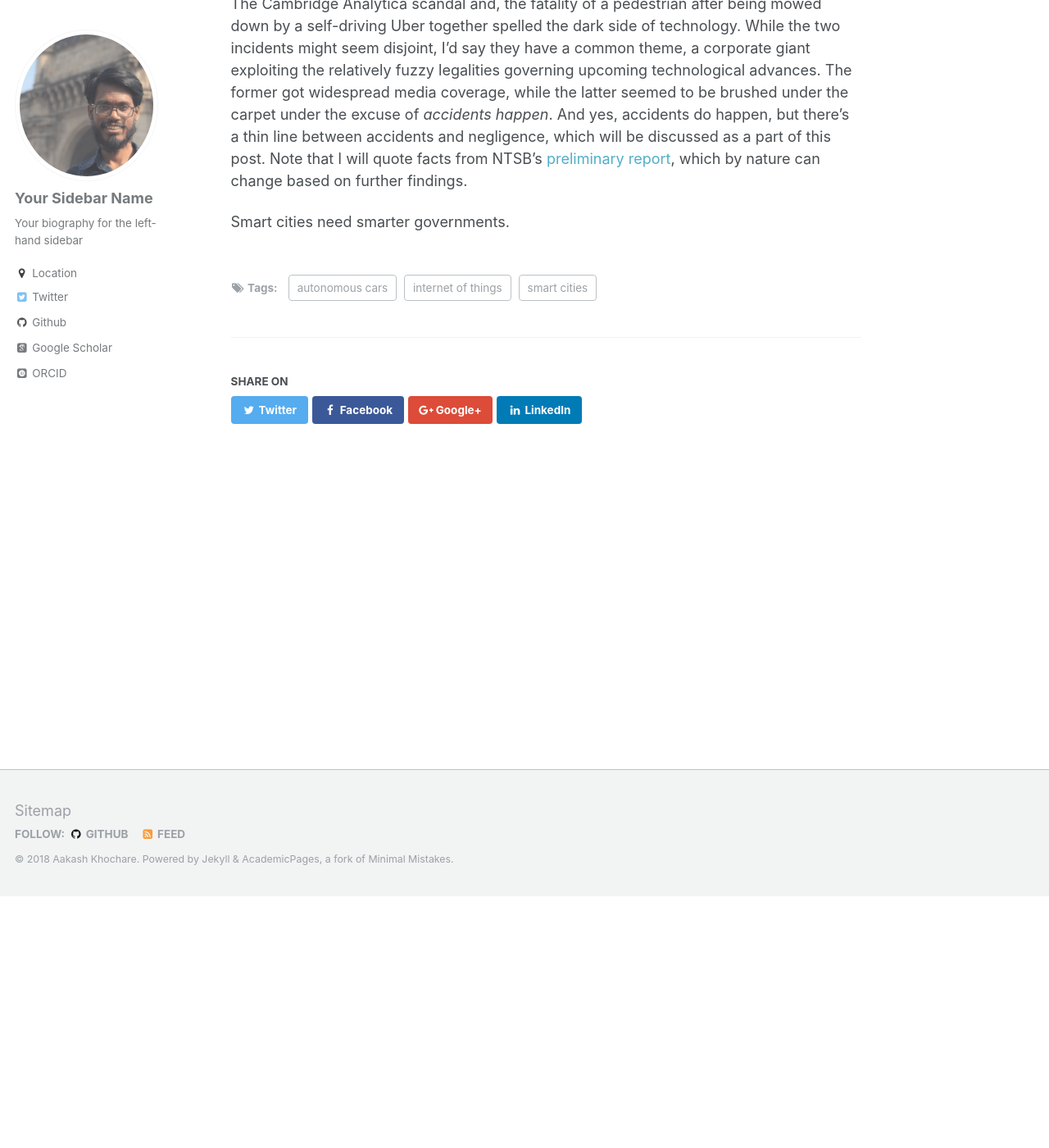
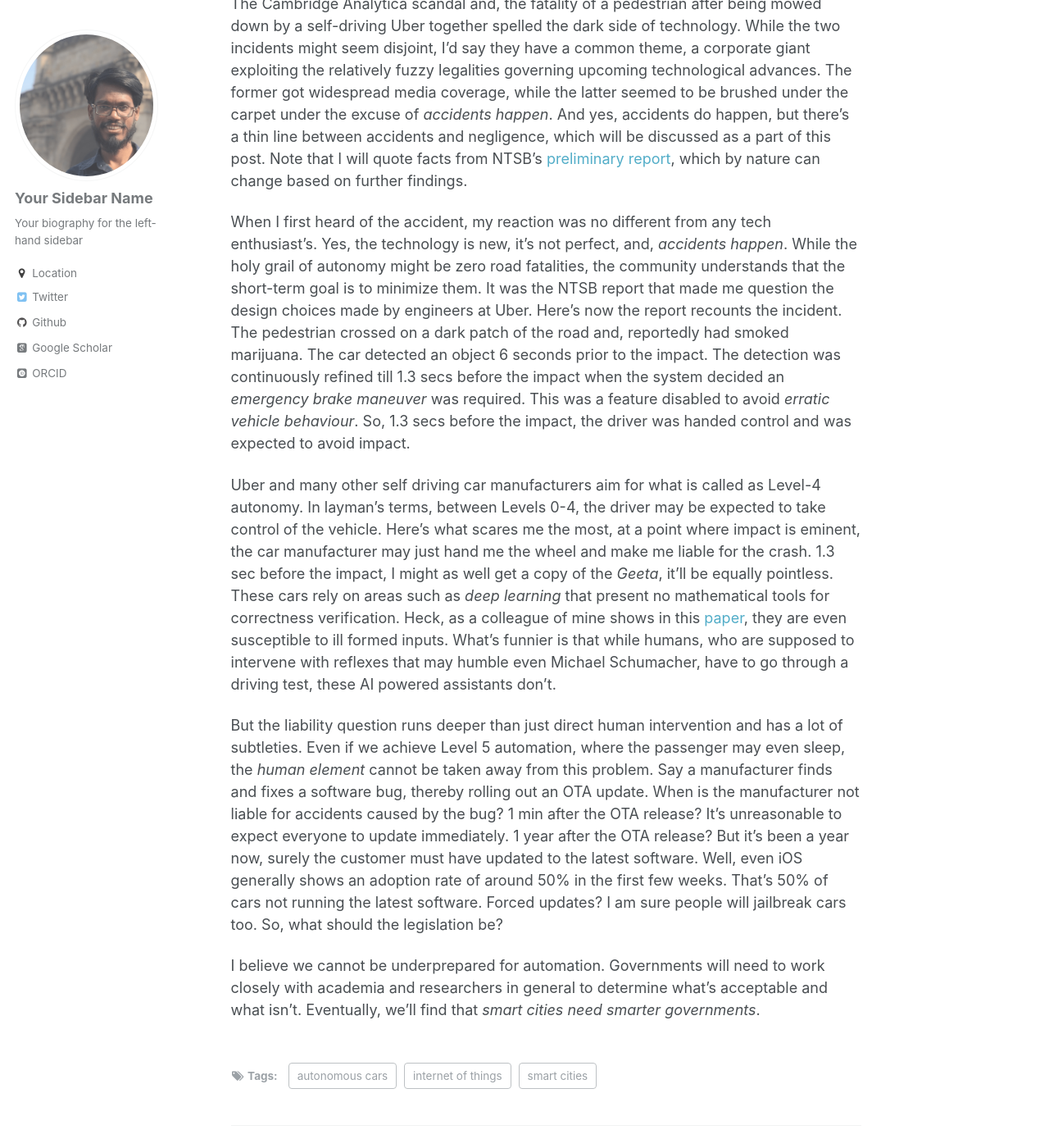
Before and after one commit to aakashkhochare/aakashkhochare.github.io, a Jekyll site: the page built from _posts/2018-07-15-autonomous.md, in a window 1280 px wide and 1400 px high, scrolled down 306 px. Shown: the whole window at 82% size. Built offline with Jekyll 4.4.1, drawn with Linux system fonts in a browser that asks for light colours; some web fonts are replaced; some of the changed text lies outside the part shown.

Commit message:
Updates to Blog Post 1

```diff
--- a/_posts/2018-07-15-autonomous.md
+++ b/_posts/2018-07-15-autonomous.md
@@ -1,5 +1,5 @@
 ---
-title: 'A commentary on the Intricate Liabilities of Autonomous Vehicles'
+title: 'A Commentary on the Intricate Liabilities of Autonomous Vehicles'
 date: 2018-07-15
 permalink: /posts/2018/07/autonomous-cars-and-liabilities/
 tags:
@@ -10,5 +10,10 @@ tags:
 
 March 2018 was a month that had a deep impact on how the society looks at technology. The Cambridge Analytica scandal and, the fatality of a pedestrian after being mowed down by a self-driving Uber together spelled the dark side of technology. While the two incidents might seem disjoint, I'd say they have a common theme, a corporate giant exploiting the relatively fuzzy legalities governing upcoming technological advances. The former got widespread media coverage, while the latter seemed to be brushed under the carpet under the excuse of *accidents happen*. And yes, accidents do happen, but there's a thin line between accidents and negligence, which will be discussed as a part of this post. Note that I will quote facts from NTSB's [preliminary report](https://www.ntsb.gov/investigations/AccidentReports/Reports/HWY18MH010-prelim.pdf), which by nature can change based on further findings.
 
+When I first heard of the accident, my reaction was no different from any tech enthusiast's. Yes, the technology is new, it's not perfect, and, *accidents happen*. While the holy grail of autonomy might be zero road fatalities, the community understands that the short-term goal is to minimize them. It was the NTSB report that made me question the design choices made by engineers at Uber. Here's now the report recounts the incident. The pedestrian crossed on a dark patch of the road and, reportedly had smoked marijuana. The car detected an object 6 seconds prior to the impact. The detection was continuously refined till 1.3 secs before the impact when the system decided an *emergency brake maneuver* was required. This was a feature disabled to avoid *erratic vehicle behaviour*. So, 1.3 secs before the impact, the driver was handed control and was expected to avoid impact.
 
-Smart cities need smarter governments.
+Uber and many other self driving car manufacturers aim for what is called as Level-4 autonomy. In layman's terms, between Levels 0-4, the driver may be expected to take control of the vehicle. Here's what scares me the most, at a point where impact is eminent, the car manufacturer may just hand me the wheel and make me liable for the crash. 1.3 sec before the impact, I might as well get a copy of the *Geeta*, it'll be equally pointless. These cars rely on areas such as *deep learning* that present no mathematical tools for correctness verification. Heck, as a colleague of mine shows in this [paper](https://arxiv.org/abs/1712.03390), they are even susceptible to ill formed inputs. What's funnier is that while humans, who are supposed to intervene with reflexes that may humble even Michael Schumacher, have to go through a driving test, these AI powered assistants don't.
+
+But the liability question runs deeper than just direct human intervention and has a lot of subtleties. Even if we achieve Level 5 automation, where the passenger may even sleep, the *human element* cannot be taken away from this problem. Say a manufacturer finds and fixes a software bug, thereby rolling out an OTA update. When is the manufacturer not liable for accidents caused by the bug? 1 min after the OTA release? It's unreasonable to expect everyone to update immediately. 1 year after the OTA release? But it's been a year now, surely the customer must have updated to the latest software. Well, even iOS generally shows an adoption rate of around 50% in the first few weeks. That's 50% of cars not running the latest software. Forced updates? I am sure people will jailbreak cars too. So, what should the legislation be?
+
+I believe we cannot be underprepared for automation. Governments will need to work closely with academia and researchers in general to determine what's acceptable and what isn't. Eventually, we'll find that *smart cities need smarter governments*.
```
